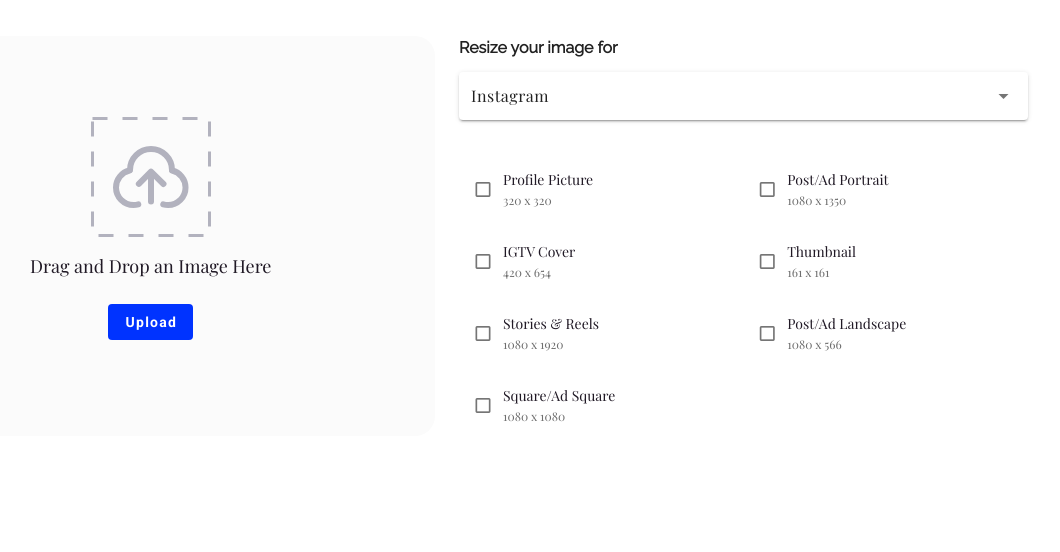
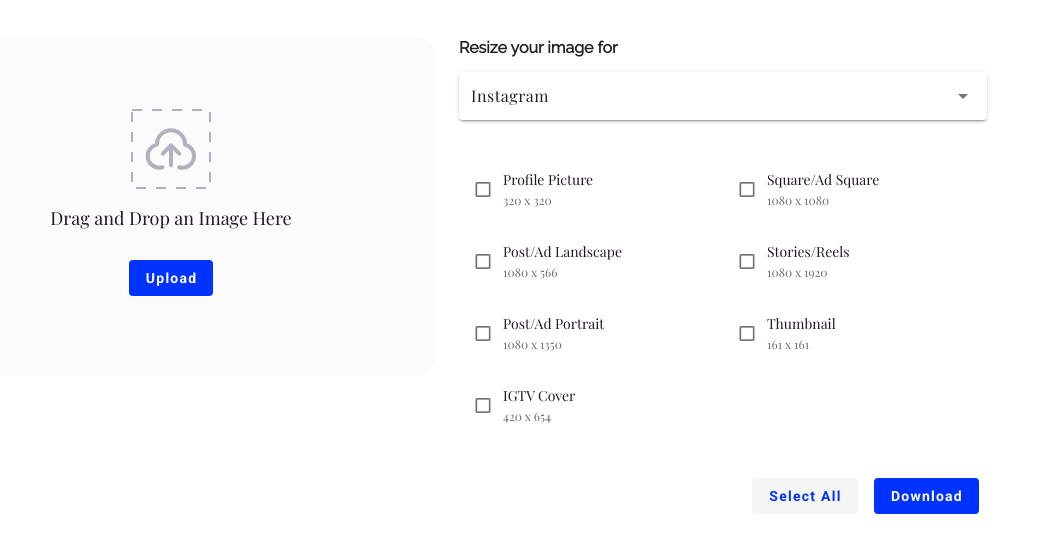
Before and after one commit to devghorku/img_resizer, a Vue app: page / in a window 1280 px wide. Shown: the top 552 px of the page, without its empty margins (193-1253 px from the left). Built offline with nearby package versions, Linux system fonts and the light colour scheme.

Commit message:
img resize full

```diff
--- a/src/App.vue
+++ b/src/App.vue
@@ -1,7 +1,10 @@
 <template>
   <v-app>
     <v-main>
-      <img-uploader v-model="selected" :img-list="getList" @customChange="customChange"
+      <img-uploader v-model="selected"
+                    :img-list="getList"
+                    @download="download"
+                    @customChange="customChange"
                     @fileUploaded="fileUploaded">
       </img-uploader>
       <div v-if="img">
@@ -53,8 +56,7 @@ export default {
     customInfo: {
       title: 'Resize Images Custom',
       img: null,
-      desc: 'Our free image resizer is the perfect tool for businesses and company.<br/>' +
-          'We streamlined the resizing process for verious social platfoem, stories, vertical horizontal, and square posts, video thumbnails, and more - with no effort at all!'
+      desc: 'Our free image resizer is the perfect tool for businesses and individuals. We simplify the resizing process for various social platforms and use cases. Trim your image to a custom size in a snap without installing software and paying!'
     },
     fbInfo: {
       title: 'Resize Images for Facebook',
@@ -62,7 +64,7 @@ export default {
       desc: "We've organized all Facebook image sizes and made them easy for you to access. Create your stories, profile, posts, cover photos, and ads with our online image resizer without paying a penny!"
     },
     tiktokInfo: {
-      title: 'Resize Images for Tiktok',
+      title: 'Resize Images for TikTok',
       img: require('@/assets/img/tiktok.png'),
       desc: 'TikTok video dimensions should be 1080x1920 and the max file size is 287.6 MB. Make sure to choose the right format and create your eye-catching covers with our free TikTok image resizer!'
     },
@@ -77,19 +79,37 @@ export default {
         selected: false,
       },
       {
-        name: "Post/Ad Portrait",
-        labels: ["Instagram portrait post", "Instagram ad portrait", "Instagram post size"],
+        name: "Square/Ad Square",
+        labels: ["Instagram Square Size", "Instagram Ad Square"],
         width: 1080,
-        height: 1350,
+        height: 1080,
         preview: null,
         previewImg: null,
         selected: false,
       },
       {
-        name: "IGTV Cover",
-        labels: ["Instagram IGTV Cover"],
-        width: 420,
-        height: 654,
+        name: "Post/Ad Landscape",
+        labels: ["Instagram landscape Post", "Instagram Ad Landscape"],
+        width: 1080,
+        height: 566,
+        preview: null,
+        previewImg: null,
+        selected: false,
+      },
+      {
+        name: "Stories/Reels",
+        labels: ["Instagram Stories", "Instagram Reels"],
+        width: 1080,
+        height: 1920,
+        preview: null,
+        previewImg: null,
+        selected: false,
+      },
+      {
+        name: "Post/Ad Portrait",
+        labels: ["Instagram portrait post", "Instagram ad portrait", "Instagram post size"],
+        width: 1080,
+        height: 1350,
         preview: null,
         previewImg: null,
         selected: false,
@@ -104,32 +124,17 @@ export default {
         selected: false,
       },
       {
-        name: "Stories & Reels",
-        labels: ["Instagram Stories", "Instagram Reels"],
-        width: 1080,
-        height: 1920,
+        name: "IGTV Cover",
+        labels: ["Instagram IGTV Cover"],
+        width: 420,
+        height: 654,
         preview: null,
         previewImg: null,
         selected: false,
       },
-      {
-        name: "Post/Ad Landscape",
-        labels: ["Instagram landscape Post", "Instagram Ad Landscape"],
-        width: 1080,
-        height: 566,
-        preview: null,
-        previewImg: null,
-        selected: false,
-      },
-      {
-        name: "Square/Ad Square",
-        labels: ["Instagram Square Size", "Instagram Ad Square"],
-        width: 1080,
-        height: 1080,
-        preview: null,
-        previewImg: null,
-        selected: false,
-      },
+
+
+
     ],
 
     tiktok: [
@@ -146,16 +151,7 @@ export default {
         name: "Vertical Video Ad",
         labels: ["TikTok VErtical Video Ad"],
         width: 1080,
-        height: 1920,
-        preview: null,
-        previewImg: null,
-        selected: false,
-      },
-      {
-        name: "Square/Ad Square",
-        labels: ["TikTok In-Feed Ad Image", "TikTok Square Video Ad"],
-        width: 1080,
-        height: 1080,
+        height: 1020,
         preview: null,
         previewImg: null,
         selected: false,
@@ -169,32 +165,50 @@ export default {
         previewImg: null,
         selected: false,
       },
+      {
+        name: "In-feed/Video Ad",
+        labels: ["TikTok In-Feed Ad Image", "TikTok Square Video Ad"],
+        width: 1080,
+        height: 1080,
+        preview: null,
+        previewImg: null,
+        selected: false,
+      },
     ],
 
     faceBook: [
       {
-        name: "Profile Picture",
-        labels: ["Facebook Profile Picture"],
-        width: 180,
-        height: 180,
+        name: "Cover Photo",
+        labels: ["Facebook Cover Photo"],
+        width: 820,
+        height: 312,
         preview: null,
         previewImg: null,
         selected: false,
       },
       {
-        name: "Link & Post",
-        labels: ["Facebook Link Image", "Facebook Image Post"],
-        width: 1200,
-        height: 630,
+        name: "Stories / Ads Stories",
+        labels: ["Facebook Stories", "Facebook Ads Stories"],
+        width: 1080,
+        height: 1920,
         preview: null,
         previewImg: null,
         selected: false,
       },
       {
-        name: "Cover Photo",
-        labels: ["Facebook Cover Photo"],
-        width: 820,
-        height: 312,
+        name: "Marketplace / Instant Articles and Right Column",
+        labels: ["Facebook Marketplace", "Facebook Instant Articles", "Facebook Right Column", "Facebook Ads Carousel Image"],
+        width: 1200,
+        height: 1200,
+        preview: null,
+        previewImg: null,
+        selected: false,
+      },
+      {
+        name: "Highlighted",
+        labels: ["Facebook Highlighted Image"],
+        width: 1080,
+        height: 566,
         preview: null,
         previewImg: null,
         selected: false,
@@ -209,10 +223,19 @@ export default {
         selected: false,
       },
       {
-        name: "Marketplace & Instant Articles and Right Column",
-        labels: ["Facebook Marketplace", "Facebook Instant Articles", "Facebook Right Column", "Facebook Ads Carousel Image"],
-        width: 1200,
-        height: 1200,
+        name: "Profile Picture",
+        labels: ["Facebook Profile Picture"],
+        width: 180,
+        height: 180,
+        preview: null,
+        previewImg: null,
+        selected: false,
+      },
+      {
+        name: "Group Cover",
+        labels: ["Facebook Group Cover"],
+        width: 1640,
+        height: 856,
         preview: null,
         previewImg: null,
         selected: false,
@@ -227,32 +250,15 @@ export default {
         selected: false,
       },
       {
-        name: "Group Cover",
-        labels: ["Facebook Group Cover"],
-        width: 1640,
-        height: 856,
+        name: "Link / Post",
+        labels: ["Facebook Link Image", "Facebook Image Post"],
+        width: 1200,
+        height: 630,
         preview: null,
         previewImg: null,
         selected: false,
       },
-      {
-        name: "Highlighted",
-        labels: ["Facebook Highlighted Image"],
-        width: 1080,
-        height: 566,
-        preview: null,
-        previewImg: null,
-        selected: false,
-      },
-      {
-        name: "Stories & Ads Stories",
-        labels: ["Facebook Stories", "Facebook Ads Stories"],
-        width: 1080,
-        height: 1920,
-        preview: null,
-        previewImg: null,
-        selected: false,
-      },
+
     ],
     custom:[
       {
--- a/src/components/img-uploader.vue
+++ b/src/components/img-uploader.vue
@@ -1,10 +1,11 @@
 <template>
   <v-container>
+    <v-card max-width="1080px" class="mx-auto" flat>
       <v-row class="py-6">
         <v-col cols="12" md="6">
-        <v-card class="br-20 d-flex sky" flat   height="400px">
+          <v-card class="br-20 d-flex sky" flat   height="340px">
             <v-card  class="ma-auto transparent d-flex"
-                  height="400px"
+                     height="340px"
                      width="100%"
                      v-if="progress>0">
               <div class="ma-auto text-center">
@@ -24,7 +25,7 @@
             <template v-else>
               <v-card class="transparent ma-auto d-flex"
                       v-if="!file"
-                    height="400px"
+                      height="340px"
                       width="100%"
                       outlined
                       @click="$refs.fileUpload.click()"
@@ -32,12 +33,14 @@
                       @drop="onDrop">
                 <div class="ma-auto text-center">
                   <div class="text-center ">
-                  <v-img :src="require('@/assets/img/drop.svg')" width="120px" class="mx-auto"></v-img>
+                    <v-img :src="require('@/assets/img/drop.svg')"
+                           width="80px"
+                           class="mx-auto"></v-img>
                   </div>
                   <div class="my-4 f-playfair f-18 font-weight-normal txt--text">
                     Drag and Drop an Image Here
                   </div>
-                <div class="my-2">
+                  <div class="mt-5">
                     <v-btn class="ma-2 white--text primary text-none font-weight-bold f-roboto f-14"
                            depressed>
                       Upload
@@ -46,10 +49,10 @@
                 </div>
                 <input type="file" @change="onChange" ref="fileUpload" hidden accept="image/png, image/jpeg">
               </v-card>
-            <v-card v-else class="br-20 ma-auto transparent"
-                    height="400px"
+              <v-card v-else class="br-20 ma-auto transparent" flat
+                      height="340px"
                       width="100%">
-              <v-img :src="file" width="100%" height="400px">
+                <v-img :src="file" width="100%" max-height="340px">
                   <template v-slot:placeholder>
                     <v-row
                         class="fill-height ma-0"
@@ -90,7 +93,7 @@
           <div class="d-flex flex-wrap" v-if="selected!=='custom'">
             <template v-for="(item,idx) in imgList">
               <v-checkbox :key="idx"
-                        class="col-6 col-xl-4 mt-2"
+                          class="col-6 mt-2"
                           hide-details
                           dense
                           v-model="item.selected"
@@ -110,22 +113,50 @@
 
           </div>
           <div v-else>
+            <v-row>
+              <v-col md="6" cols="12">
                 <v-text-field type="number"
                               min="1"
                               v-model="imgList[0].width"
-                        label="Width" outlined dense
+                              label="Width" outlined dense hide-details
                               @keyup="customChange"
                 >
                 </v-text-field>
+              </v-col>
+              <v-col md="6" cols="12">
                 <v-text-field type="number"
                               min="1"
                               v-model="imgList[0].height"
-                        @keyup="customChange"
+                              @keyup="customChange" hide-details
                               label="Height" outlined dense>
                 </v-text-field>
+              </v-col>
+              <v-col md="6" cols="12">
+                <v-checkbox v-model="constant" label="Lock aspect ratio"></v-checkbox>
+              </v-col>
+            </v-row>
+
+
+          </div>
+          <div class="d-flex justify-end my-8">
+            <v-btn class="ma-2 primary--text text-none font-weight-bold f-roboto f-14"
+                   v-if="selected!=='custom'"
+                   depressed
+                   color="#F5F5F5"
+                   @click="selectAll"
+            >
+              Select All
+            </v-btn>
+            <v-btn class="ma-2 white--text primary text-none font-weight-bold f-roboto f-14"
+                   @click="$emit('download',imgList)"
+                   depressed>
+              Download
+            </v-btn>
           </div>
         </v-col>
       </v-row>
+    </v-card>
+
   </v-container>
 </template>
 
@@ -148,15 +179,20 @@ export default {
       selected: 'instagram',
       progress:0,
       totalSize:0,
+      constant:true,
+      scale:0.5,
       options: [
         {text: 'Instagram', value: 'instagram'},
         {text: 'Facebook', value: 'facebook'},
-        {text: 'Tiktok', value: 'tiktok'},
+        {text: 'TikTok', value: 'tiktok'},
         {text: 'Custom', value: 'custom'},
       ]
     }
   },
   methods:{
+    selectAll(){
+      this.imgList.forEach(item=>item.selected=true)
+    },
     onDrop(e) {
       e.stopPropagation();
       e.preventDefault();
--- a/src/components/preview-block.vue
+++ b/src/components/preview-block.vue
@@ -1,7 +1,7 @@
 <template>
   <div class="cream py-7">
     <v-container>
-      <v-card flat max-width="1400px" class="mx-auto transparent">
+      <v-card flat max-width="1080px" class="mx-auto transparent">
         <div>
           <div class="d-flex align-center justify-center">
             <div v-if="info.img">
@@ -35,7 +35,7 @@
               Download
             </v-btn>
           </div>
-          <masonry :cols="{default: 4, 1000: 3, 700: 2, 400: 1}"
+          <masonry :cols="{default: 4, 1000: 3, 700: 2, 475: 1}"
                    :gutter="{default: '30px', 700: '15px'}">
             <div v-for="(item, index) in imgList" :key="index">
               <img-card :imgData="item" :img="img" class="mb-4" :single="imgList.length===1"/>
```
Lines whose indentation alone changed are shown as unchanged.
